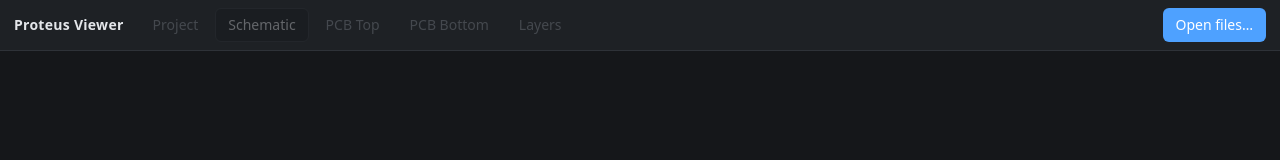
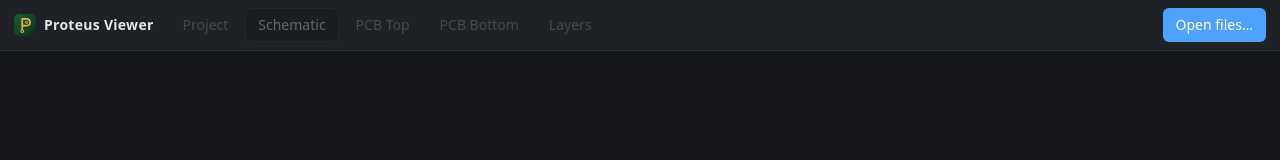
Before and after one commit to maneeshacooray/proteus-veiwer, a website built with Vite: page index.html in a window 1280 px wide. Shown: the top 160 px of the page. Built offline with nearby package versions, Linux system fonts and the light colour scheme.

Commit message:
feat: add logo and favicon, tighten README

```diff
--- a/index.html
+++ b/index.html
@@ -4,11 +4,12 @@
     <meta charset="UTF-8" />
     <meta name="viewport" content="width=device-width, initial-scale=1.0" />
     <title>Proteus Viewer</title>
+    <link rel="icon" type="image/svg+xml" href="./logo.svg" />
     <link rel="stylesheet" href="/src/style.css" />
   </head>
   <body>
     <header>
-      <strong class="brand">Proteus Viewer</strong>
+      <strong class="brand"><img src="./logo.svg" alt="" width="22" height="22" />Proteus Viewer</strong>
       <nav id="tabs">
         <button data-view="project">Project</button>
         <button data-view="schematic" class="active">Schematic</button>
--- a/src/style.css
+++ b/src/style.css
@@ -17,7 +17,8 @@ header {
   display: flex; align-items: center; gap: 16px;
   padding: 8px 14px; background: var(--panel); border-bottom: 1px solid var(--line);
 }
-.brand { font-weight: 600; letter-spacing: .02em; }
+.brand { font-weight: 600; letter-spacing: .02em; display: inline-flex; align-items: center; gap: 8px; }
+.brand img { border-radius: 5px; }
 #tabs { display: flex; gap: 4px; flex: 1; }
 #tabs button, #zoom-controls button, .open-btn {
   background: transparent; color: var(--muted); border: 1px solid transparent;
```
Also changed, not shown: README.md, public/logo.svg (added).
